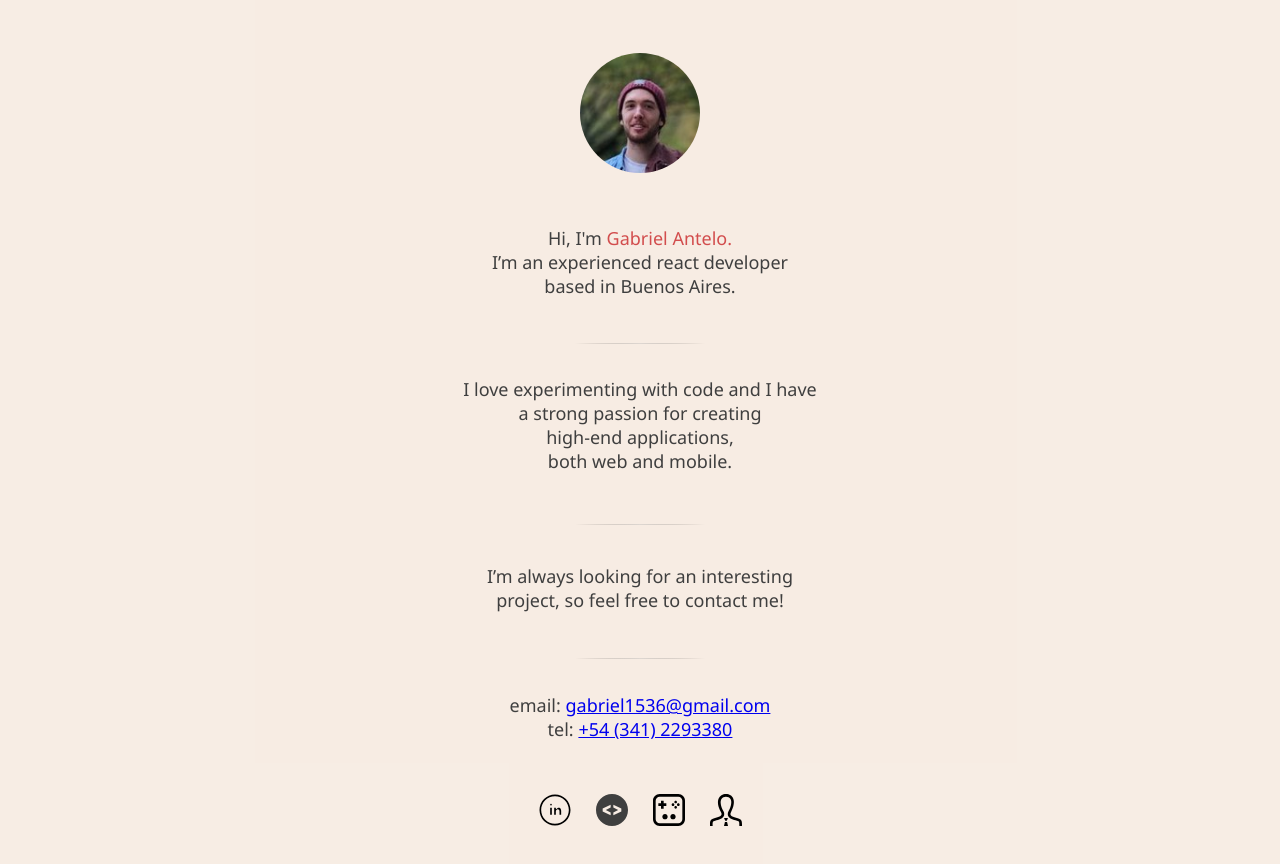
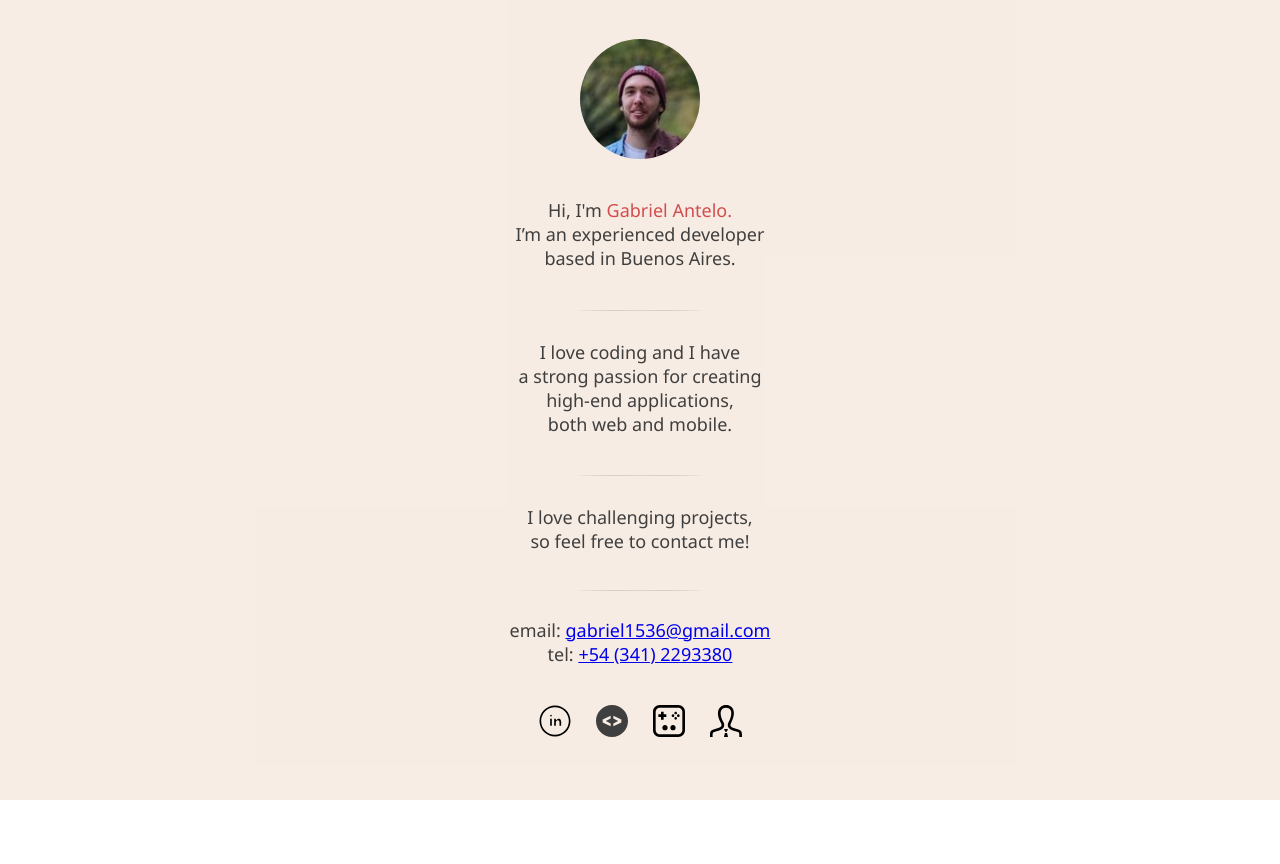
Before and after one commit to gantelo/about-me-new, a React (Create React App) app: page / in a window 1280 px wide. Shown: the top 864 px of the page. After the commit the page ends 800 px from the top, so only its background shows below. Built offline with nearby package versions, Linux system fonts and the light colour scheme.

Commit message:
📑 Update CV link

```diff
--- a/src/App.tsx
+++ b/src/App.tsx
@@ -12,13 +12,13 @@ function App() {
         <Text
           text={[
             "Hi, I'm Gabriel Antelo.",
-            "I’m an experienced react developer",
+            "I’m an experienced developer",
             "based in Buenos Aires.",
           ]}
         />
         <Text
           text={[
-            "I love experimenting with code and I have",
+            "I love coding and I have",
             "a strong passion for creating",
             "high-end applications,",
             "both web and mobile.",
@@ -26,8 +26,8 @@ function App() {
         />
         <Text
           text={[
-            "I’m always looking for an interesting",
-            "project, so feel free to contact me!",
+            "I love challenging projects,",
+            "so feel free to contact me!",
           ]}
         />
         <div className="text">
--- a/src/comps/icons.tsx
+++ b/src/comps/icons.tsx
@@ -35,7 +35,7 @@ const Icons = () => {
         Element={Profile}
         onClick={() =>
           window.open(
-            "https://drive.google.com/file/d/1cFZ4EumoNyvsdH0YMh0pKfNWyPOEBXn2/view?usp=sharing",
+            "https://docdro.id/zbeQCU3",
             "_blank"
           )
         }
```
